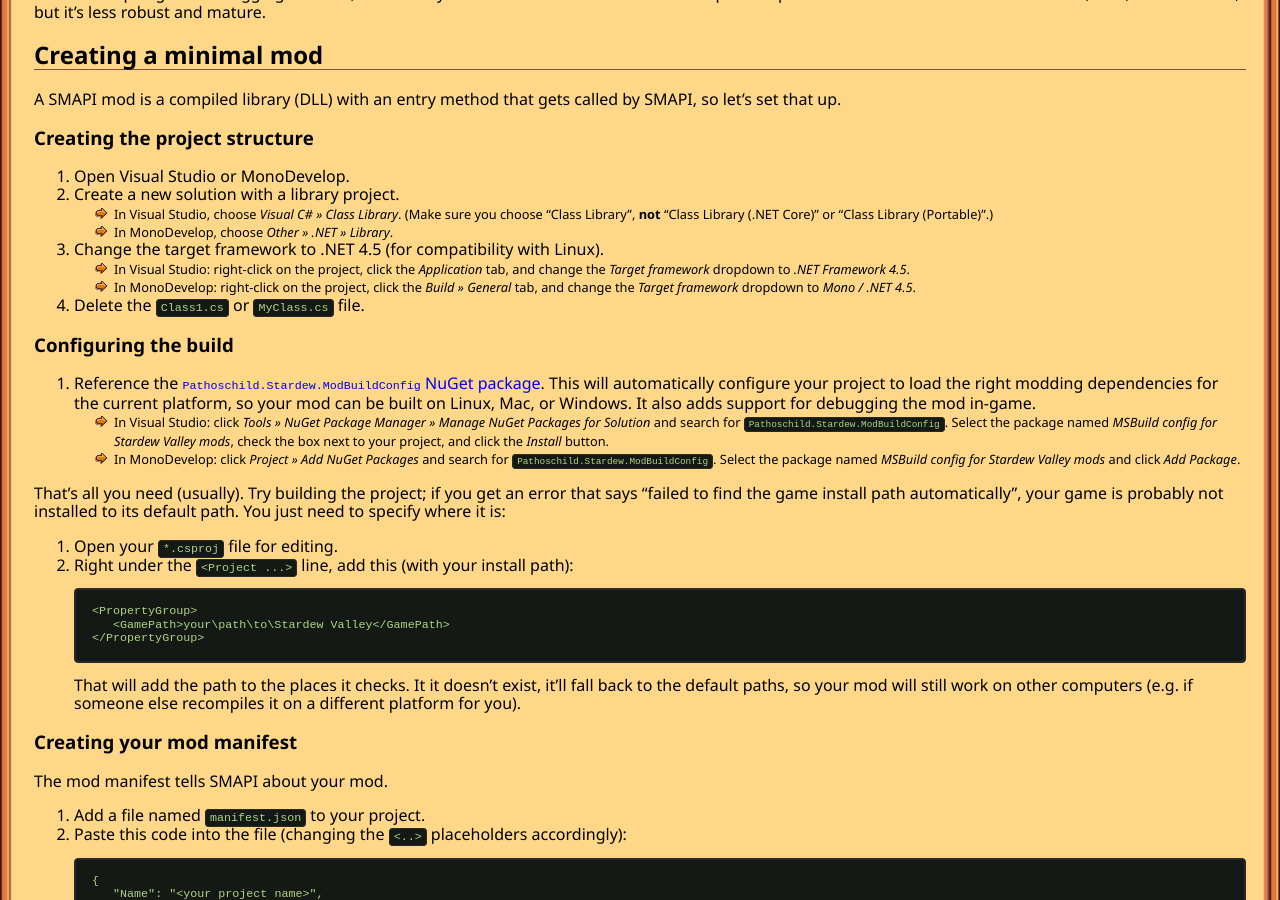
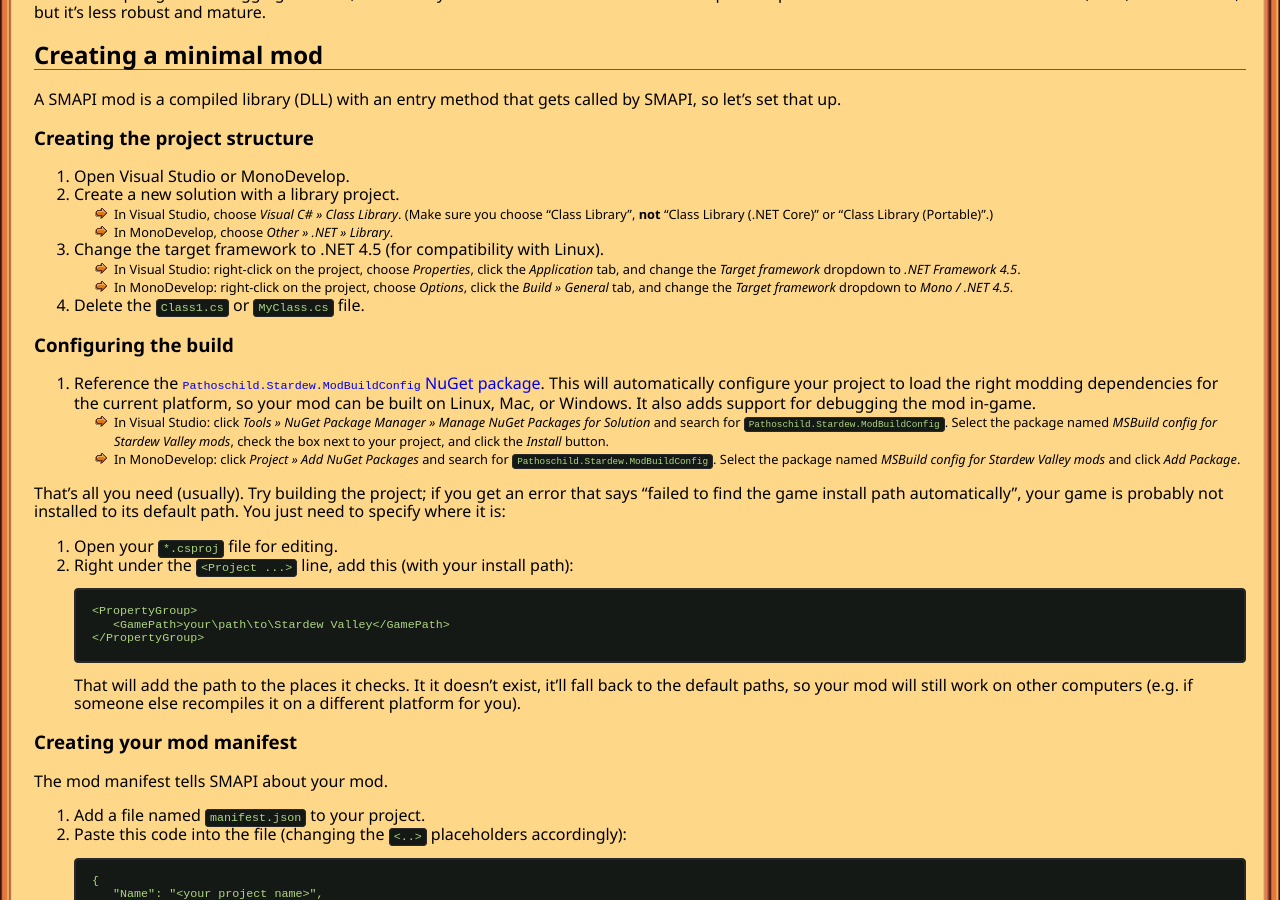
Before and after one commit to Pathoschild/canimod.github.io, a Jekyll site: the page built from guides/creating-a-smapi-mod.md, in a window 1280 px wide and 900 px high, scrolled down 1908 px. Built offline with Jekyll 4.4.1, drawn with Linux system fonts in a browser that asks for light colours; nearby versions of some CDN libraries.

```diff
--- a/guides/creating-a-smapi-mod.md
+++ b/guides/creating-a-smapi-mod.md
@@ -98,10 +98,10 @@ set that up.
    * <small>In Visual Studio, choose _Visual C# » Class Library_. (Make sure you choose "Class Library", **not** "Class Library (.NET Core)" or "Class Library (Portable)".)</small>
    * <small>In MonoDevelop, choose _Other » .NET » Library_.</small>
 3. Change the target framework to .NET 4.5 (for compatibility with Linux).
-   * <small>In Visual Studio: right-click on the project, click the _Application_ tab, and change
-     the _Target framework_ dropdown to _.NET Framework 4.5_.</small>
-   * <small>In MonoDevelop: right-click on the project, click the _Build » General_ tab, and change
-     the _Target framework_ dropdown to _Mono / .NET 4.5_.</small>
+   * <small>In Visual Studio: right-click on the project, choose _Properties_, click the
+     _Application_ tab, and change the _Target framework_ dropdown to _.NET Framework 4.5_.</small>
+   * <small>In MonoDevelop: right-click on the project, choose _Options_, click the _Build »
+     General_ tab, and change the _Target framework_ dropdown to _Mono / .NET 4.5_.</small>
 3. Delete the `Class1.cs` or `MyClass.cs` file.
 
 ### Configuring the build
```
